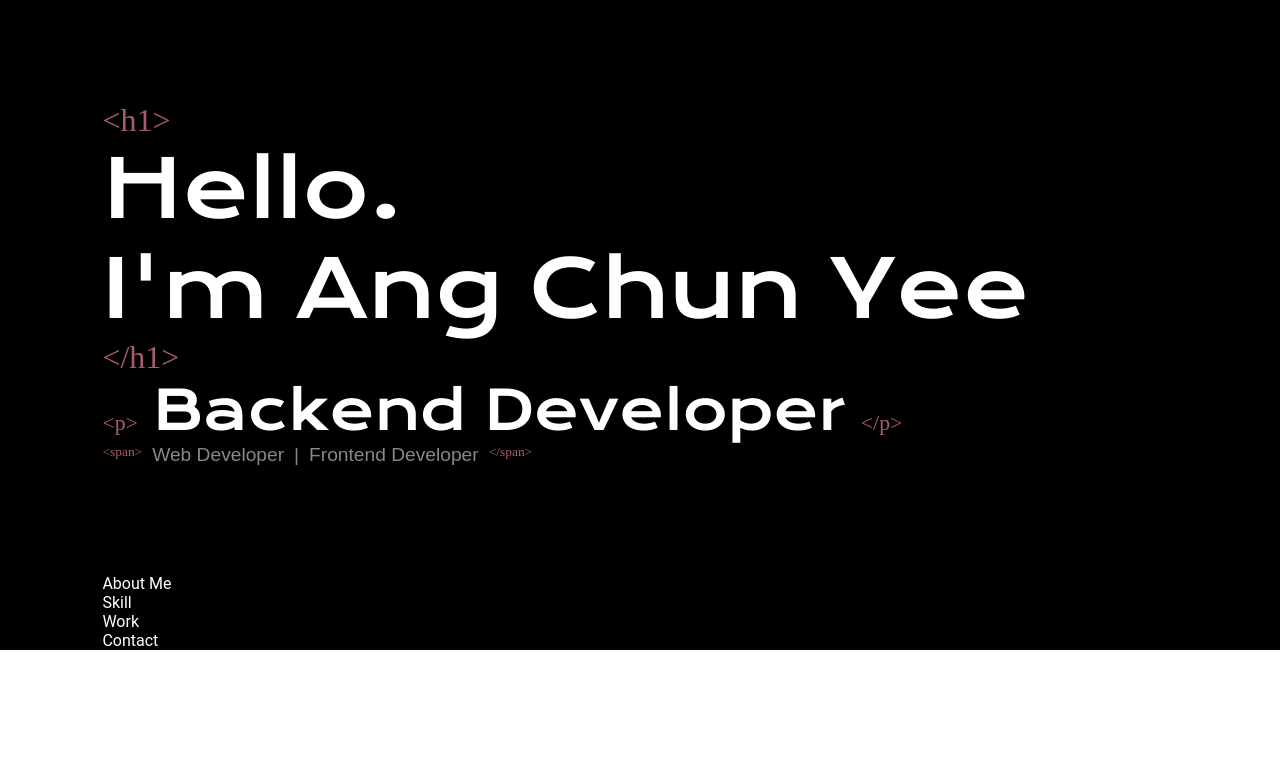
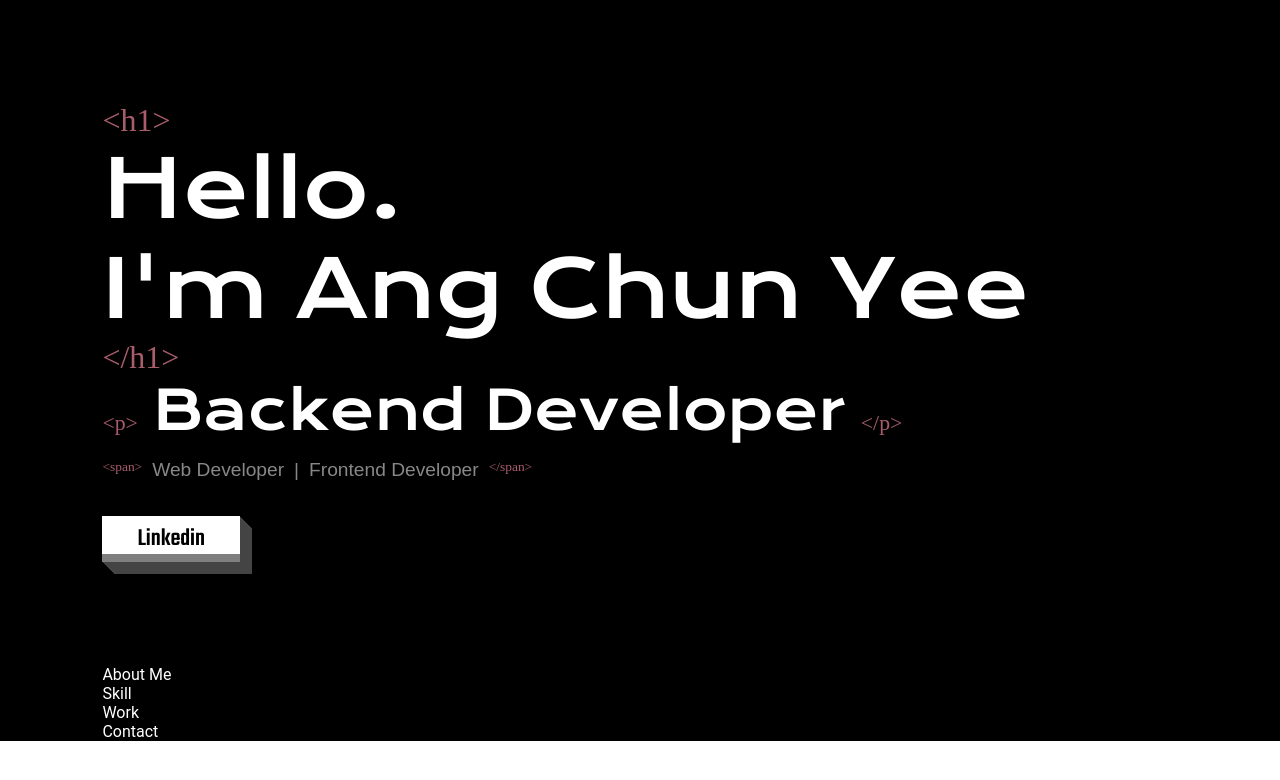
Before and after one commit to June17ang/react-personal-site, a React (Create React App) app: page / in a window 1280 px wide. Shown: the top 780 px of the page. Built offline with nearby package versions, Linux system fonts and the light colour scheme; a web font is replaced by a local one.

Commit message:
Add linkedin button in homepage
Signed-off-by: Ang Chun Yee <chun1991.ang@gmail.com>

```diff
--- a/src/App.css
+++ b/src/App.css
@@ -5,7 +5,7 @@
   padding: 8vw 8vw 0 8vw;
 }
 
-section{
+section {
   margin-bottom: 10%;
 }
 
@@ -14,17 +14,22 @@ section{
   font-size: calc(100% + 5vw);
 }
 
-.greeting:before, .greeting:after,
-.cur-position:before, .cur-position:after,
-.adposition:before, .adposition:after {
+.greeting:before,
+.greeting:after,
+.cur-position:before,
+.cur-position:after,
+.adposition:before,
+.adposition:after {
   font-size: 40%;
   font-family: "Homemade Apple", cursive;
   color: #a85d6b;
   display: block;
 }
 
-.cur-position:before, .cur-position:after,
-.adposition:before, .adposition:after {
+.cur-position:before,
+.cur-position:after,
+.adposition:before,
+.adposition:after {
   display: inline-block;
 }
 
@@ -54,9 +59,10 @@ section{
 .adposition {
   display: flex;
   flex-direction: row;
-  font-family: 'Quantico', sans-serif;
+  font-family: "Quantico", sans-serif;
   font-size: 120%;
   color: #888;
+  margin-top: 15px;
 }
 
 .adposition > div:nth-child(odd)::after {
@@ -76,3 +82,35 @@ section{
   margin-right: 10px;
   font-size: 70%;
 }
+
+.homelinkedin-div {
+  margin-top: 40px;
+}
+
+.homelinkedin {
+  font-family: "Teko", sans-serif;
+  padding: 5px 35px;
+  font-size: 25px;
+}
+
+.btnShape {
+  color: #000;
+  text-decoration: none;
+  background: #fff;
+  border: none;
+  transition: all 0.3s ease-out;
+  box-shadow: inset 0 -8px 0 0 rgba(0, 0, 0, 0.5), 1px 1px 0 0 #444,
+    2px 2px 0 0 #444, 3px 3px 0 0 #444, 4px 4px 0 0 #444, 5px 5px 0 0 #444,
+    6px 6px 0 0 #444, 7px 7px 0 0 #444, 8px 8px 0 0 #444, 9px 9px 0 0 #444,
+    10px 10px 0 0 #444, 11px 11px 0 0 #444, 12px 12px 0 0 #444;
+}
+
+.btnShape:hover{
+  color:#444;
+  box-shadow:inset 0 -4px 0 0 rgba(0,0,0,.5),
+    1px 1px 0 0 #d98e20,
+    2px 2px 0 0 #d98e20,
+    3px 3px 0 0 #d98e20,
+    4px 4px 0 0 #d98e20,
+    5px 5px 0 0 #d98e20;
+}
--- a/src/components/Home.js
+++ b/src/components/Home.js
@@ -18,6 +18,15 @@ export default function Home() {
                   <div>{pos}</div>
                 ))}
               </div>
+              <div className="homelinkedin-div">
+                <a
+                  className="homelinkedin btnShape"
+                  href={details.linkedin}
+                  target="_blank"
+                >
+                  Linkedin
+                </a>
+              </div>
             </div>
           </div>
           <div className="home-canvas"></div>
--- a/src/data/Home.js
+++ b/src/data/Home.js
@@ -2,4 +2,5 @@ export const details = {
   name: "Ang Chun Yee",
   position: "Backend Developer",
   adposition: ["Web Developer", "Frontend Developer"],
+  linkedin: "https://www.linkedin.com/in/june-ang-97406182/",
 };
```
Also changed, not shown: 1 other file (tests, documents, lock files or other folders).
